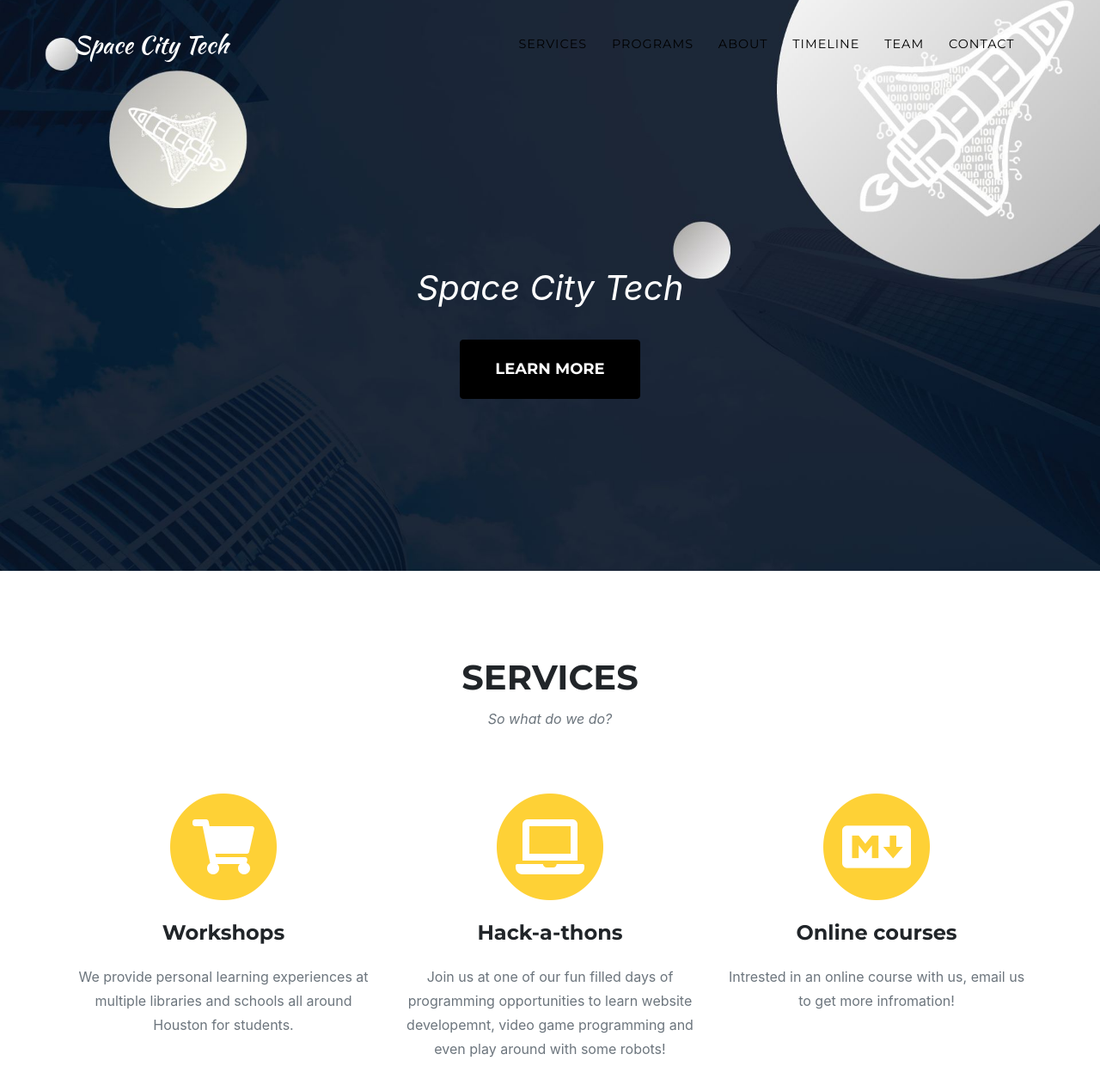
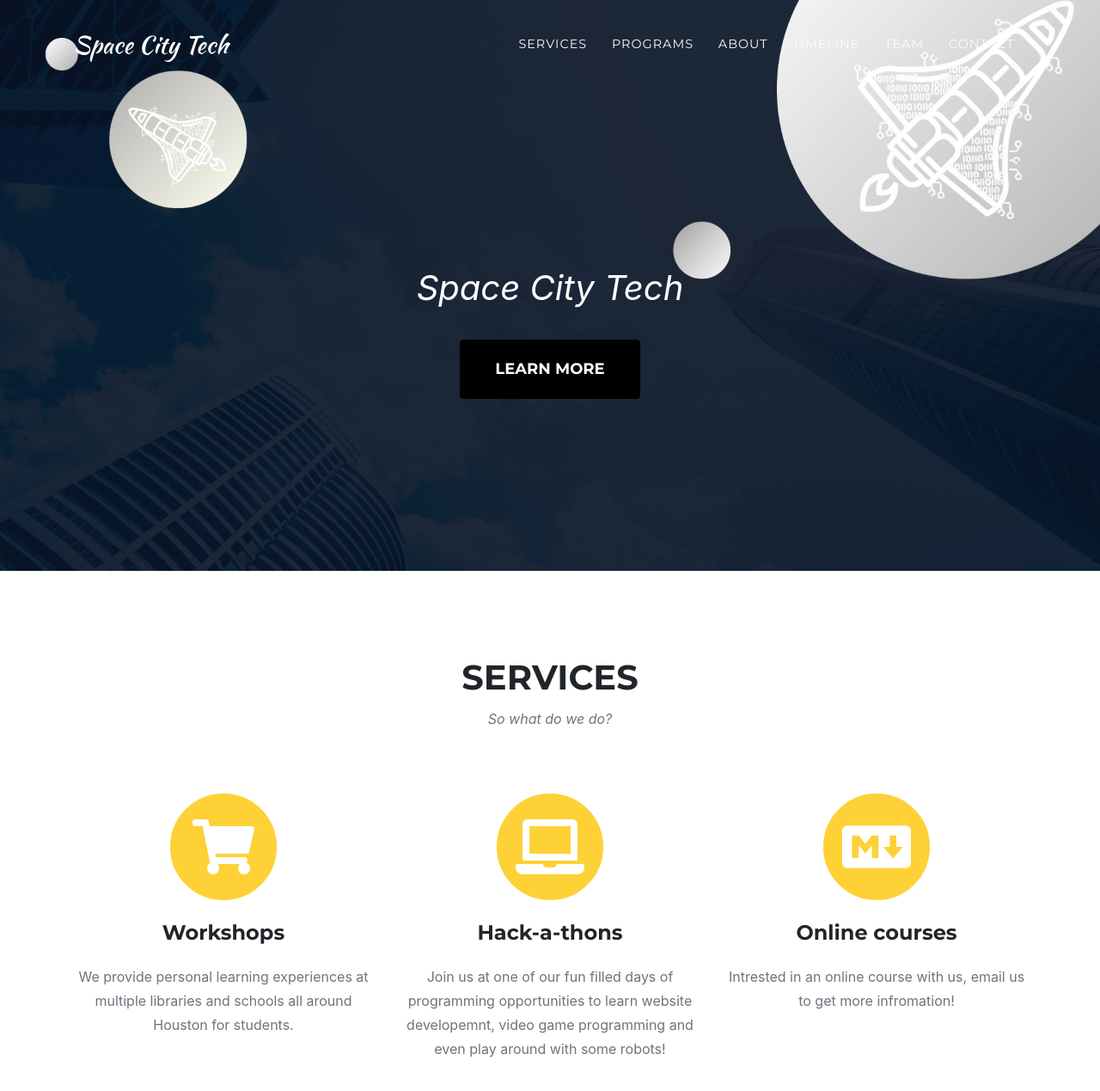
Before and after one commit to maria0406/SpaceCityTech, a Jekyll site: the page built from index.md, in a window 1280 px wide and 1400 px high. Shown: the top 1269 px of the window at 86% size. Built offline with Jekyll 4.4.1, drawn with Linux system fonts in a browser that asks for light colours; some web fonts are replaced.

Commit message:
luh color

```diff
--- a/_sass/components/_navbar.scss
+++ b/_sass/components/_navbar.scss
@@ -28,7 +28,7 @@
         font-weight: 400;
         padding: 0.75em 0;
         letter-spacing: 1px;
-        color: rgb(0, 0, 0);
+        color: rgb(253, 251, 251);
         @include heading-font;
         &.active,
         &:hover {
```
